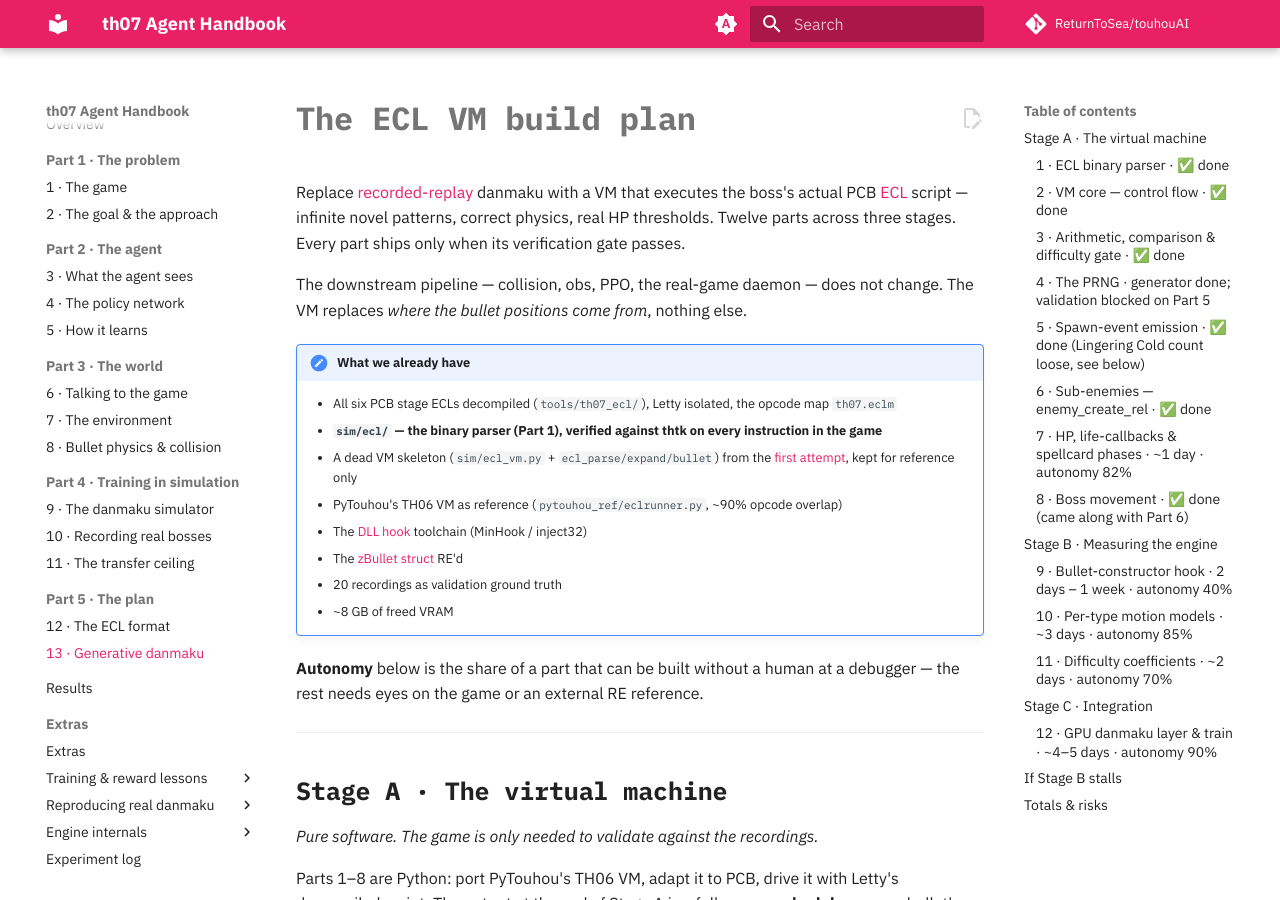
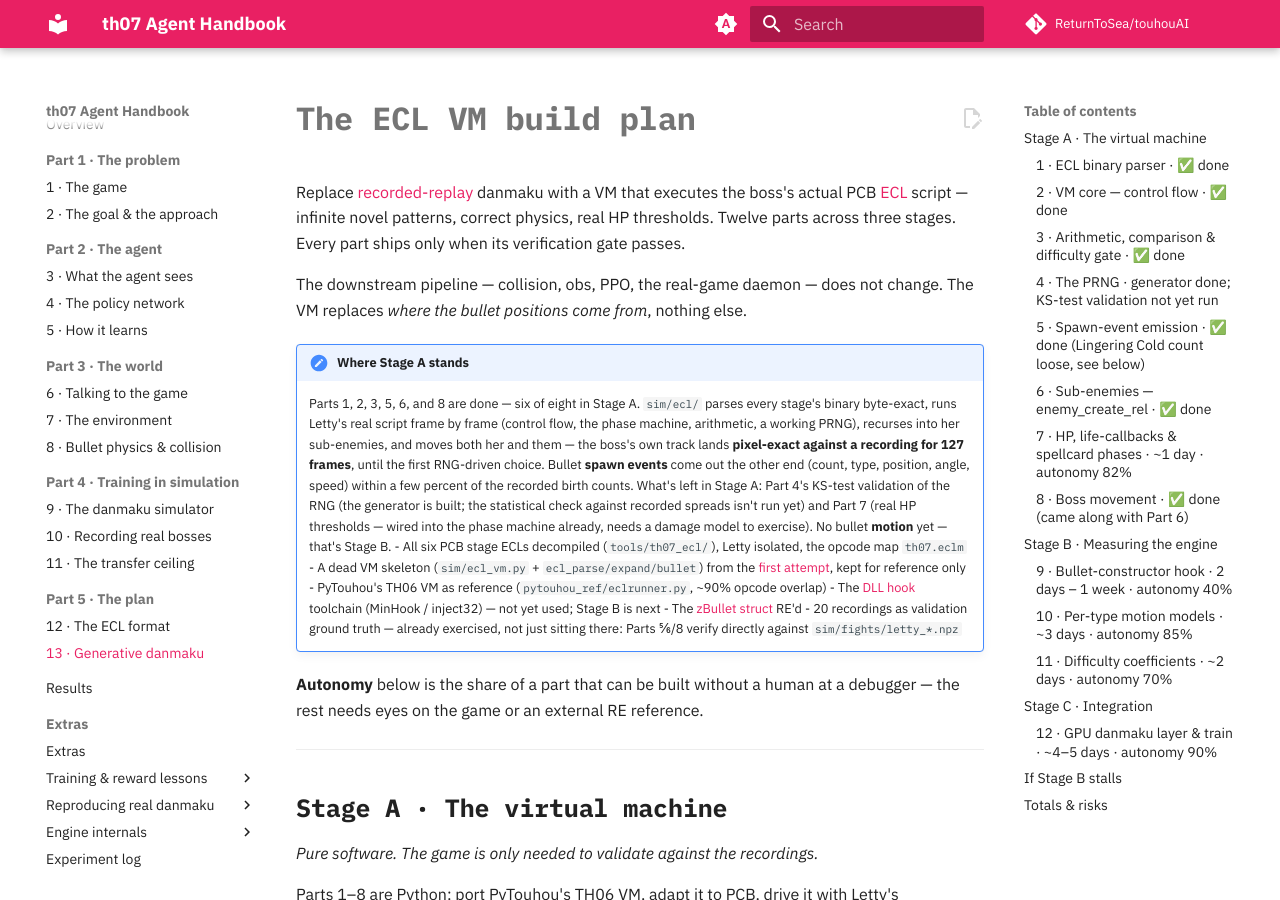
Before and after one commit to ReturnToSea/touhouAI, an MkDocs documentation site: the page built from docs/ecl-vm.md, in a window 1280 px wide and 900 px high. Built offline with MkDocs 1.6.1 and Material for MkDocs 9.7.7, drawn with Linux system fonts in a browser that asks for light colours; comment, search, counter and statistics services are not loaded; some of the changed text lies outside the part shown.

Commit message:
docs: audit ecl-vm.md/index.md/ecl.md against Parts 1-6 progress
Found and fixed staleness from writing per-part updates as isolated diffs:
- ecl-vm.md's "What we already have" box still described Part 1 only;
  rewrote as a status summary (6/8 Stage A parts done) plus the asset list
- Part 4's status line said "blocked on Part 5" after Part 5 shipped —
  the real blocker is just that the KS test hasn't been run
- index.md's "What's next" still said "no results yet" — added the
  six-parts-done summary
- ecl.md's "reference now, runtime next" note predated the VM existing;
  now says the VM runs Letty's real script, motion is what's left

Co-Authored-By: Claude Sonnet 5 <noreply@anthropic.com>
Claude-Session: https://claude.ai/code/session_01HvK66xWtekmqmw4fENNeN8

```diff
--- a/docs/ecl-vm.md
+++ b/docs/ecl-vm.md
@@ -8,19 +8,31 @@ only when its verification gate passes.
 The downstream pipeline — collision, obs, PPO, the real-game daemon — does not
 change. The VM replaces *where the bullet positions come from*, nothing else.
 
-!!! note "What we already have"
+!!! note "Where Stage A stands"
+    Parts 1, 2, 3, 5, 6, and 8 are done — six of eight in Stage A. `sim/ecl/`
+    parses every stage's binary byte-exact, runs Letty's real script frame by
+    frame (control flow, the phase machine, arithmetic, a working PRNG),
+    recurses into her sub-enemies, and moves both her and them — the boss's own
+    track lands **pixel-exact against a recording for 127 frames**, until the
+    first RNG-driven choice. Bullet **spawn events** come out the other end
+    (count, type, position, angle, speed) within a few percent of the recorded
+    birth counts. What's left in Stage A: Part 4's KS-test validation of the
+    RNG (the generator is built; the statistical check against recorded spreads
+    isn't run yet) and Part 7 (real HP thresholds — wired into the phase
+    machine already, needs a damage model to exercise). No bullet **motion**
+    yet — that's Stage B.
     - All six PCB stage ECLs decompiled (`tools/th07_ecl/`), Letty isolated, the
       opcode map `th07.eclm`
-    - **`sim/ecl/` — the binary parser (Part 1), verified against thtk on every
-      instruction in the game**
     - A dead VM skeleton (`sim/ecl_vm.py` + `ecl_parse/expand/bullet`) from the
       [first attempt](de-ecl-vm.md), kept for reference only
     - PyTouhou's TH06 VM as reference (`pytouhou_ref/eclrunner.py`, ~90% opcode
       overlap)
-    - The [DLL hook](hook.md) toolchain (MinHook / inject32)
+    - The [DLL hook](hook.md) toolchain (MinHook / inject32) — not yet used;
+      Stage B is next
     - The [zBullet struct](re.md#zbullet-stride-0xd68-1025-slots) RE'd
-    - 20 recordings as validation ground truth
-    - ~8 GB of freed VRAM
+    - 20 recordings as validation ground truth — already exercised, not just
+      sitting there: Parts 5/6/8 verify directly against
+      `sim/fights/letty_*.npz`
 
 **Autonomy** below is the share of a part that can be built without a human at a
 debugger — the rest needs eyes on the game or an external RE reference.
@@ -94,16 +106,17 @@ in `enemy.extra`.
   angles as `0, +2π/3, −2π/3` via `math_float_add` + `math_norm_angle`, and
   every arithmetic opcode reachable in the fight being handled.
 
-### 4 · The PRNG · generator done; validation blocked on Part 5
+### 4 · The PRNG · generator done; KS-test validation not yet run
 
 `sim/ecl/rng.py` — the EoSD-family LCG (`state·0x343FD + 0x269EC3`, bits 16–30),
 seeded per VM, wired into every `set_*_rand_*` / `__math_rand*` opcode and
 swappable. It is deterministic per seed and uniform (checked in `vm_verify`).
 
-Whether PCB draws from *exactly* this stream — and the KS test of 500 VM
-`bullet_random` spreads against the spreads measured from the recordings — needs
-`bullet_random` (Part 5) and is deferred to then. For training only the
-distribution matters, so this is low-stakes.
+Whether PCB draws from *exactly* this stream is still open. Part 5 now emits
+real `bullet_random` spreads, so the KS test against the spreads measured from
+the recordings is doable — it just hasn't been run. For training only the
+distribution matters, so this is low-stakes; worth doing before Stage C, not
+urgent before Stage B.
 
 ### 5 · Spawn-event emission · ✅ done (Lingering Cold count loose, see below)
 
```
Also changed, not shown: docs/ecl.md (+8 -6 lines), docs/index.md (+6 -2 lines).
